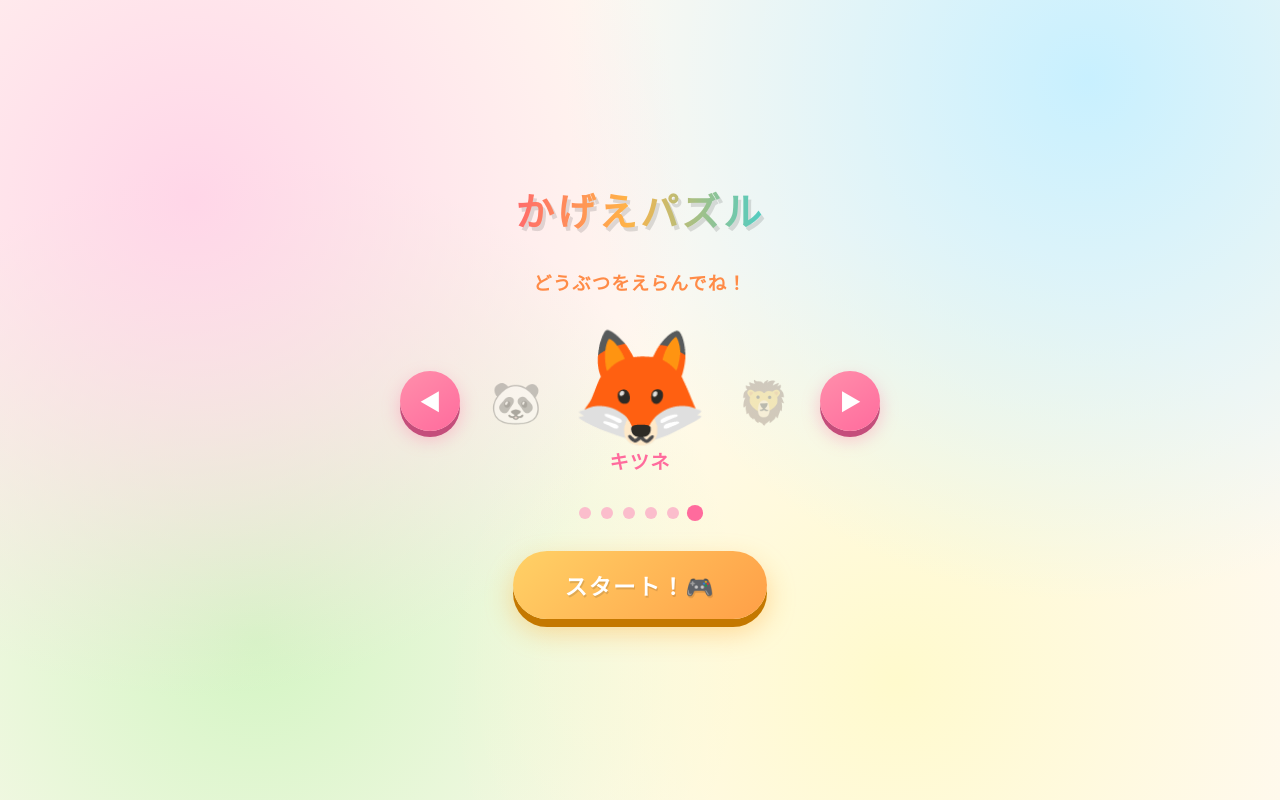
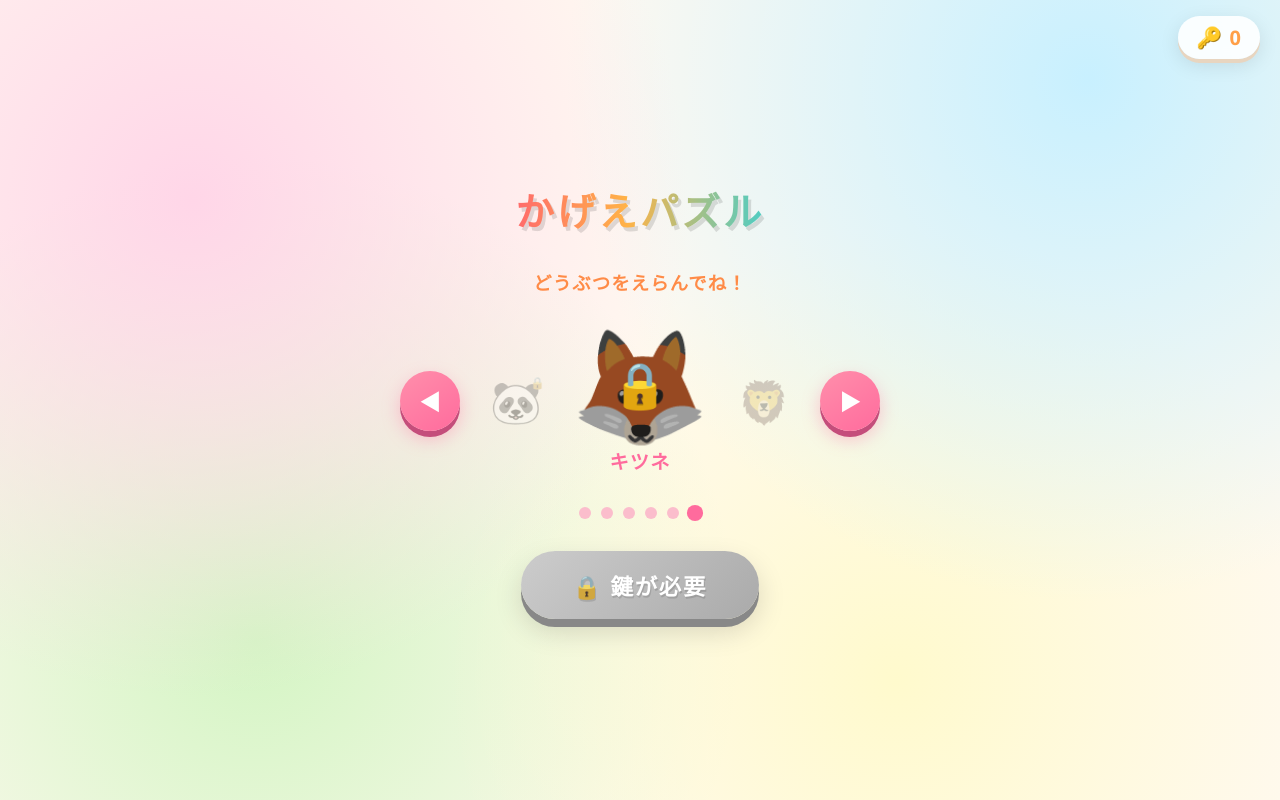
Before and after one commit to yookmt1122-lab/newpuzzle, a React (Vite) app: page / in a window 1280 px wide. Both pictures are taken after a click on the button "前の動物". Built offline with nearby package versions, Linux system fonts and the light colour scheme.

Commit message:
編集後: 鍵システム追加（keyCount・ロック・アンロック・揺れエフェクト）

```diff
--- a/src/ShadowPuzzle.css
+++ b/src/ShadowPuzzle.css
@@ -1,3 +1,32 @@
+/* ── 鍵カウンター ─────────────────────────────────────────────────────────── */
+.key-counter {
+  position: fixed;
+  top: 16px;
+  right: 20px;
+  z-index: 1000;
+  display: flex;
+  align-items: center;
+  gap: 6px;
+  background: rgba(255, 255, 255, 0.88);
+  padding: 8px 18px;
+  border-radius: 999px;
+  box-shadow: 0 4px 0 #E8D5C0, 0 6px 20px rgba(0, 0, 0, 0.1);
+  backdrop-filter: blur(6px);
+}
+
+.key-counter__icon {
+  font-size: 1.3rem;
+  line-height: 1;
+}
+
+.key-counter__count {
+  font-size: 1.25rem;
+  font-weight: 900;
+  color: #FF9F47;
+  min-width: 1.2ch;
+  text-align: center;
+}
+
 /* ── 選択画面 ─────────────────────────────────────────────────────────────── */
 .select-screen {
   display: flex;
@@ -44,6 +73,45 @@
   line-height: 1;
   filter: grayscale(40%);
   transform: scale(0.72);
+}
+
+/* サイドアイテムのプレビューラッパー */
+.carousel-item__preview {
+  position: relative;
+  display: inline-flex;
+  align-items: center;
+  justify-content: center;
+}
+
+/* ロック中の中央アイテムは少し暗く */
+.carousel-item__preview--locked .carousel-item__emoji {
+  filter: brightness(0.7) grayscale(30%);
+}
+
+/* ロックアイコン（中央） */
+.lock-overlay {
+  position: absolute;
+  inset: 0;
+  display: flex;
+  align-items: center;
+  justify-content: center;
+  font-size: 2.8rem;
+  pointer-events: none;
+}
+
+/* 鍵を持っている時：揺れる */
+.lock-overlay--tappable {
+  animation: wiggle 1.4s ease-in-out infinite;
+}
+
+/* サイドアイテムの小さいロックバッジ */
+.lock-badge {
+  position: absolute;
+  top: -4px;
+  right: -4px;
+  font-size: 1rem;
+  line-height: 1;
+  pointer-events: none;
 }
 
 .carousel-item--center {
@@ -136,6 +204,40 @@
 .btn-start:active {
   transform: translateY(6px);
   box-shadow: 0 2px 0 #C47800, 0 4px 12px rgba(255, 159, 28, 0.3);
+}
+
+/* ロック中：鍵あり（アンロック可能）*/
+.btn-start--unlockable {
+  background: linear-gradient(135deg, #A8E6CF 0%, #4ECDC4 100%);
+  box-shadow: 0 8px 0 #2A9D8F, 0 12px 28px rgba(78, 205, 196, 0.4);
+  animation: pulse-glow 1.6s ease-in-out infinite;
+}
+
+.btn-start--unlockable:hover {
+  background: linear-gradient(135deg, #B8EDD8 0%, #5EDFD6 100%);
+}
+
+.btn-start--unlockable:active {
+  transform: translateY(6px);
+  box-shadow: 0 2px 0 #2A9D8F, 0 4px 12px rgba(78, 205, 196, 0.3);
+  animation: none;
+}
+
+/* ロック中：鍵なし（グレーアウト）*/
+.btn-start--disabled {
+  background: linear-gradient(135deg, #ccc 0%, #aaa 100%);
+  box-shadow: 0 8px 0 #888, 0 12px 28px rgba(0, 0, 0, 0.15);
+  cursor: not-allowed;
+  filter: grayscale(30%);
+}
+
+.btn-start--disabled:hover {
+  background: linear-gradient(135deg, #ccc 0%, #aaa 100%);
+}
+
+.btn-start--disabled:active {
+  transform: none;
+  box-shadow: 0 8px 0 #888, 0 12px 28px rgba(0, 0, 0, 0.15);
 }
 
 /* ── プレイ画面 ───────────────────────────────────────────────────────────── */
@@ -382,6 +484,13 @@
 }
 
 /* ── アニメーション ───────────────────────────────────────────────────────── */
+.puzzle__complete-key {
+  font-size: 1rem;
+  font-weight: 800;
+  opacity: 0.92;
+  letter-spacing: 0.04em;
+}
+
 @keyframes pop-in {
   from { transform: scale(0.5); opacity: 0; }
   to   { transform: scale(1);   opacity: 1; }
@@ -391,3 +500,14 @@
   from { transform: scale(0.4) rotate(-6deg); opacity: 0; }
   to   { transform: scale(1)   rotate(0deg);  opacity: 1; }
 }
+
+@keyframes wiggle {
+  0%, 100% { transform: rotate(0deg) scale(1); }
+  20%       { transform: rotate(-12deg) scale(1.1); }
+  60%       { transform: rotate(12deg) scale(1.1); }
+}
+
+@keyframes pulse-glow {
+  0%, 100% { box-shadow: 0 8px 0 #2A9D8F, 0 12px 28px rgba(78, 205, 196, 0.4); }
+  50%       { box-shadow: 0 8px 0 #2A9D8F, 0 12px 36px rgba(78, 205, 196, 0.75); }
+}
--- a/src/ShadowPuzzle.jsx
+++ b/src/ShadowPuzzle.jsx
@@ -9,6 +9,7 @@ const ANIMALS = [
   { emoji: '🐼', label: 'パンダ' },
   { emoji: '🦊', label: 'キツネ' },
 ]
+const INITIAL_LOCKED = [false, false, false, true, true, true]
 
 const PIECE_SIZE = 180
 const EMOJI_SIZE = 140
@@ -32,11 +33,30 @@ function shuffled(arr) {
   return [...arr].sort(() => Math.random() - 0.5)
 }
 
+// ── 鍵カウンター（常時表示）──────────────────────────────────────────────────
+function KeyCounter({ count }) {
+  return (
+    <div className="key-counter">
+      <span className="key-counter__icon">🔑</span>
+      <span className="key-counter__count">{count}</span>
+    </div>
+  )
+}
+
 // ── 選択画面 ──────────────────────────────────────────────────────────────────
-function SelectScreen({ animalIndex, onPrev, onNext, onStart }) {
-  const prev = ANIMALS[(animalIndex - 1 + ANIMALS.length) % ANIMALS.length]
+function SelectScreen({ animalIndex, lockedStatus, keyCount, onPrev, onNext, onStart, onUnlock }) {
+  const n = ANIMALS.length
+  const prevIdx = (animalIndex - 1 + n) % n
+  const nextIdx = (animalIndex + 1) % n
+
+  const prev = ANIMALS[prevIdx]
   const curr = ANIMALS[animalIndex]
-  const next = ANIMALS[(animalIndex + 1) % ANIMALS.length]
+  const next = ANIMALS[nextIdx]
+
+  const isCurrentLocked = lockedStatus[animalIndex]
+  const isPrevLocked    = lockedStatus[prevIdx]
+  const isNextLocked    = lockedStatus[nextIdx]
+  const canUnlock       = isCurrentLocked && keyCount > 0
 
   return (
     <div className="select-screen">
@@ -47,15 +67,33 @@ function SelectScreen({ animalIndex, onPrev, onNext, onStart }) {
         <button className="carousel__btn" onClick={onPrev} aria-label="前の動物">◀</button>
 
         <div className="carousel-track">
+          {/* 前の動物 */}
           <div className="carousel-item carousel-item--side" onClick={onPrev} role="button">
+            <div className="carousel-item__preview">
               <span>{prev.emoji}</span>
+              {isPrevLocked && <span className="lock-badge">🔒</span>}
             </div>
+          </div>
+
+          {/* 現在の動物 */}
           <div className="carousel-item carousel-item--center">
+            <div className={`carousel-item__preview${isCurrentLocked ? ' carousel-item__preview--locked' : ''}`}>
               <span key={animalIndex} className="carousel-item__emoji">{curr.emoji}</span>
+              {isCurrentLocked && (
+                <div className={`lock-overlay${canUnlock ? ' lock-overlay--tappable' : ''}`}>
+                  🔒
+                </div>
+              )}
+            </div>
             <span className="carousel-item__name">{curr.label}</span>
           </div>
+
+          {/* 次の動物 */}
           <div className="carousel-item carousel-item--side" onClick={onNext} role="button">
+            <div className="carousel-item__preview">
               <span>{next.emoji}</span>
+              {isNextLocked && <span className="lock-badge">🔒</span>}
+            </div>
           </div>
         </div>
 
@@ -71,21 +109,40 @@ function SelectScreen({ animalIndex, onPrev, onNext, onStart }) {
         ))}
       </div>
 
+      {isCurrentLocked ? (
+        <button
+          className={`btn-start btn-start--lock${canUnlock ? ' btn-start--unlockable' : ' btn-start--disabled'}`}
+          onClick={onUnlock}
+        >
+          {canUnlock ? '🔑 アンロック！' : '🔒 鍵が必要'}
+        </button>
+      ) : (
         <button className="btn-start" onClick={onStart}>
           スタート！🎮
         </button>
+      )}
     </div>
   )
 }
 
 // ── プレイ画面 ────────────────────────────────────────────────────────────────
-function PlayScreen({ animal, onBack }) {
+function PlayScreen({ animal, onBack, onComplete }) {
   const [placed, setPlaced] = useState({ 0: false, 1: false, 2: false })
   const [trayOrder, setTrayOrder] = useState(() => shuffled([0, 1, 2]))
   const [drag, setDrag] = useState(null)
 
   const slotRefs = useRef([null, null, null])
+  const keyEarnedRef = useRef(false)       // 同一セッション内で1度だけ鍵を付与
+
   const allPlaced = Object.values(placed).every(Boolean)
+
+  // パズルクリア時に鍵を1つ付与（リセットしても2回目は付与しない）
+  useEffect(() => {
+    if (allPlaced && !keyEarnedRef.current) {
+      keyEarnedRef.current = true
+      onComplete()
+    }
+  }, [allPlaced, onComplete])
 
   const reset = useCallback(() => {
     setPlaced({ 0: false, 1: false, 2: false })
@@ -183,6 +240,7 @@ function PlayScreen({ animal, onBack }) {
         {allPlaced && (
           <div className="puzzle__complete">
             <span>🎉 やったー！ 🎉</span>
+            <p className="puzzle__complete-key">🔑 鍵を1つ手に入れた！</p>
             <div className="puzzle__complete-btns">
               <button className="btn-reset" onClick={reset}>もういちど！</button>
               <button className="btn-reset btn-reset--back" onClick={onBack}>ほかのどうぶつ</button>
@@ -221,6 +279,8 @@ function PlayScreen({ animal, onBack }) {
 export default function ShadowPuzzle() {
   const [screen, setScreen] = useState('select')
   const [animalIndex, setAnimalIndex] = useState(0)
+  const [keyCount, setKeyCount] = useState(0)
+  const [lockedStatus, setLockedStatus] = useState(INITIAL_LOCKED)
 
   const prevAnimal = useCallback(() => {
     setAnimalIndex(i => (i - 1 + ANIMALS.length) % ANIMALS.length)
@@ -230,22 +290,41 @@ export default function ShadowPuzzle() {
     setAnimalIndex(i => (i + 1) % ANIMALS.length)
   }, [])
 
-  if (screen === 'select') {
+  const handleUnlock = useCallback(() => {
+    if (keyCount > 0) {
+      setKeyCount(k => k - 1)
+      setLockedStatus(prev => prev.map((locked, i) => i === animalIndex ? false : locked))
+    } else {
+      alert('鍵が足りません！')
+    }
+  }, [keyCount, animalIndex])
+
+  const handleComplete = useCallback(() => {
+    setKeyCount(k => k + 1)
+  }, [])
+
   return (
+    <>
+      <KeyCounter count={keyCount} />
+
+      {screen === 'select' ? (
         <SelectScreen
           animalIndex={animalIndex}
+          lockedStatus={lockedStatus}
+          keyCount={keyCount}
           onPrev={prevAnimal}
           onNext={nextAnimal}
           onStart={() => setScreen('play')}
+          onUnlock={handleUnlock}
         />
-    )
-  }
-
-  return (
+      ) : (
         <PlayScreen
           key={animalIndex}
           animal={ANIMALS[animalIndex]}
           onBack={() => setScreen('select')}
+          onComplete={handleComplete}
         />
+      )}
+    </>
   )
 }
```
Also changed, not shown: 5 other files (tests, documents, lock files or other folders). Lines whose indentation alone changed are shown as unchanged.
